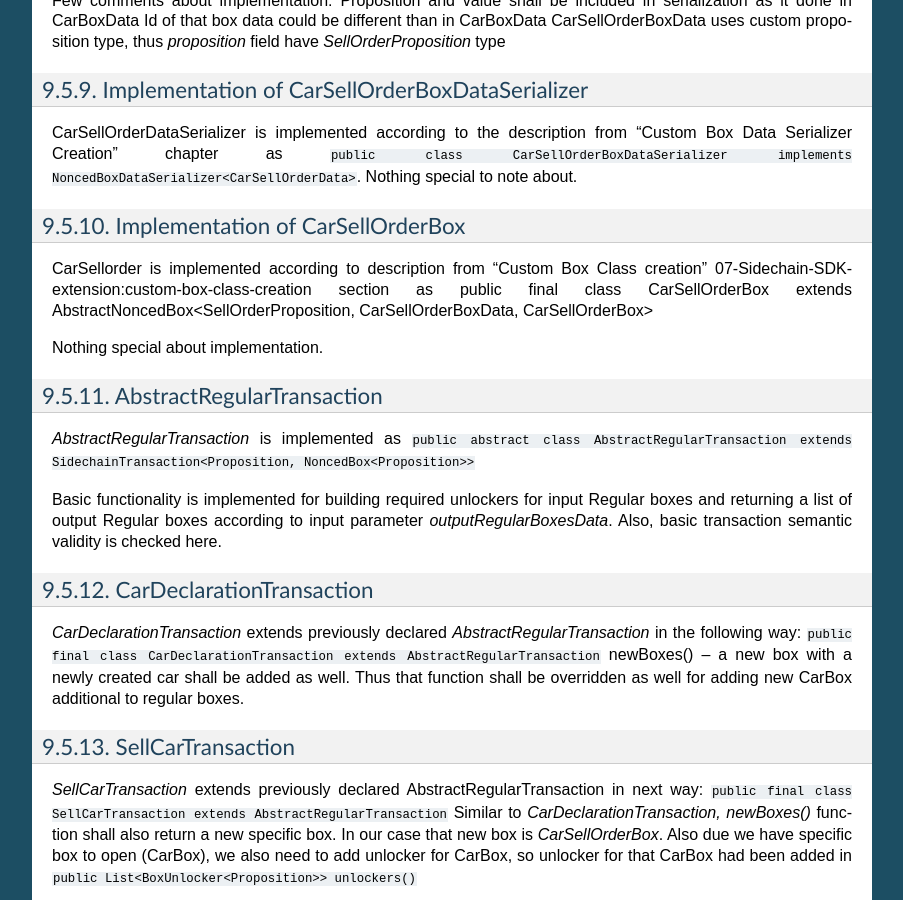
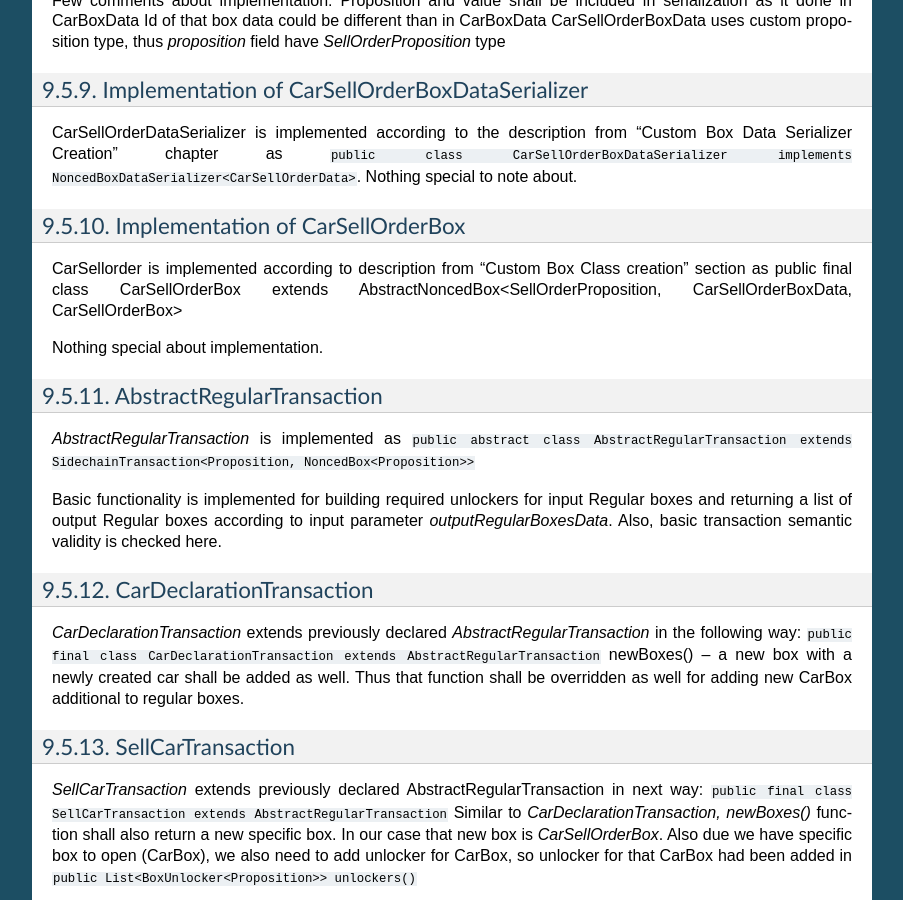
Before and after one commit to megaluck/documentation, a Sphinx documentation site: the page built from docs/introduction/08-Car-registry-tutorial.rst, in a window 1280 px wide and 900 px high, scrolled down 6018 px. Shown: the whole window, without its empty margins (198-1101 px from the left). Built offline with Sphinx 7.4.7, drawn with Linux system fonts in a browser that asks for light colours.

Commit message:
added maxdepth for labels and changed format

```diff
--- a/docs/introduction/08-Car-registry-tutorial.rst
+++ b/docs/introduction/08-Car-registry-tutorial.rst
@@ -274,7 +274,7 @@
 Implementation of CarSellOrderBox
 *********************************
 
-CarSellorder is implemented according to description from “Custom Box Class creation” :ref:`07-Sidechain-SDK-extension:custom-box-class-creation` section as
+CarSellorder is implemented according to description from “Custom Box Class creation” :ref:`section <custom-box-class-creation>` as
 public final class CarSellOrderBox extends AbstractNoncedBox<SellOrderProposition, CarSellOrderBoxData, CarSellOrderBox>
 
 Nothing special about implementation.
```
